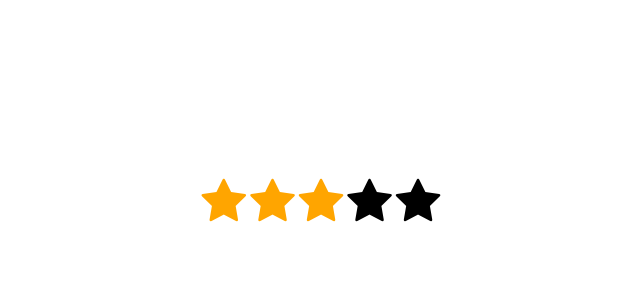
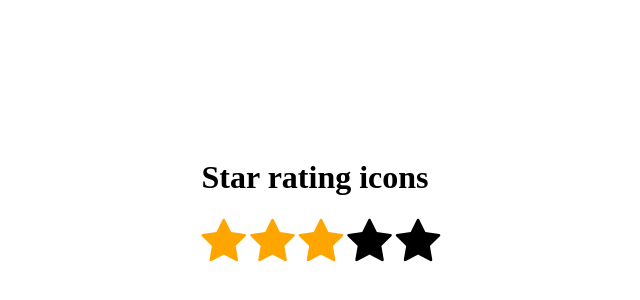
Before and after one commit to Deepakhere/star, a plain HTML site: page index.html in a window 1280 px wide. Shown: the part 198-498 px from the top of the page, without its empty margins (319-959 px from the left). Drawn offline with Linux system fonts and the light colour scheme.

Commit message:
Update index.html

```diff
--- a/index.html
+++ b/index.html
@@ -9,6 +9,7 @@
 <body>
 
    <div class="container">
+<h1>Star rating icons</h1>
       <span class="fa fa-star fa-3x checked"></span>
       <span class="fa fa-star fa-3x checked"></span>
       <span class="fa fa-star fa-3x checked"></span>
```
